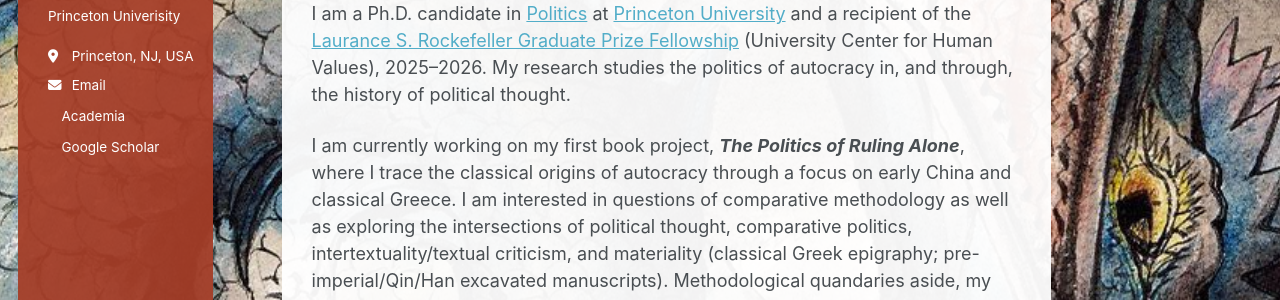
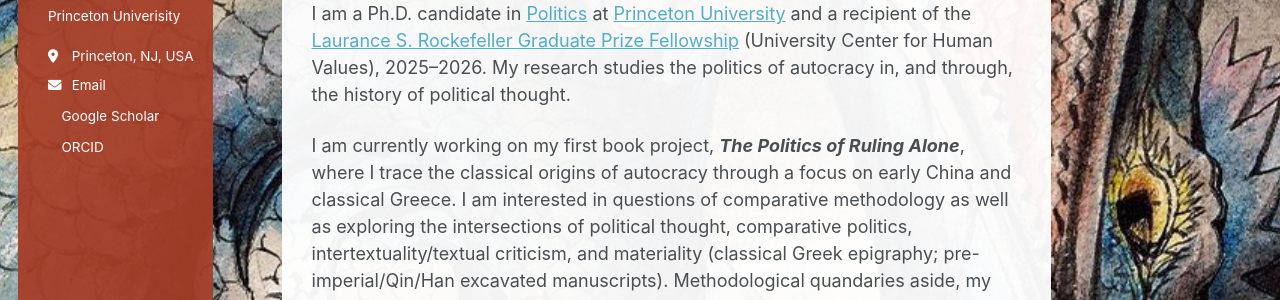
Before and after one commit to aemannlinmccornack/aemannlinmccornack.github.io, a Jekyll site: the page built from _pages/about.md, in a window 1280 px wide. Shown: the part 262-562 px from the top of the page. Built offline with Jekyll 4.4.1, drawn with Linux system fonts in a browser that asks for light colours; a style sheet for code colours, icons or effects is not loaded.

Commit message:
change config.yml

```diff
--- a/_config.yml
+++ b/_config.yml
@@ -25,7 +25,7 @@ author:
   # Biographic information
   avatar           : "https://aemannlinmccornack.github.io/images/aemann.jpeg"
   name             : "Aemann Lin-McCornack"
-  pronouns         : # example: "she/her"
+  pronouns         :
   bio              : "Ph.D. Candidate"
   bio              : "Department of Politics"
   bio              : "Princeton Univerisity"
@@ -44,11 +44,10 @@ author:
       url: "https://politics.princeton.edu/people/aemann-lin-mccornack"
 
   # Academic websites
-  academia         : "https://princeton.academia.edu/AemannLinMcCornack"
   googlescholar    : "https://scholar.google.com/citations?user=PS_CX0AAAAAJ"
   inspire-hep      : # URL
   impactstory      : # URL
-  Orcid           : "https://orcid.org/0009-0005-3456-9056"
+  orcid            : "https://orcid.org/0009-0005-3456-9056"
   semantic         : # URL
   ssrn             : # URL
   pubmed           : # URL
```
